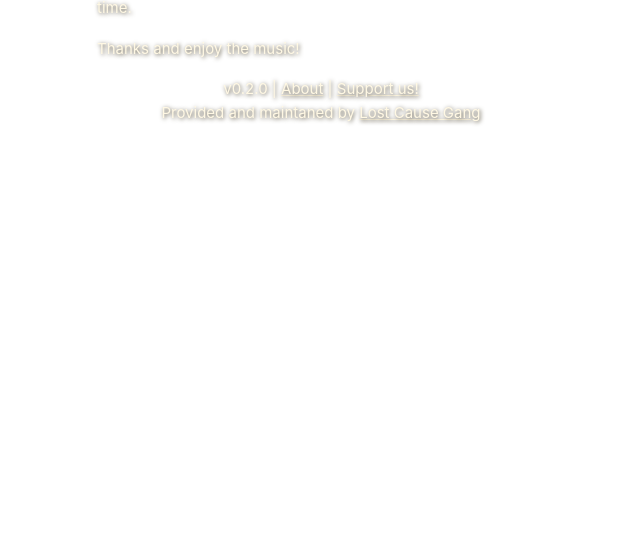
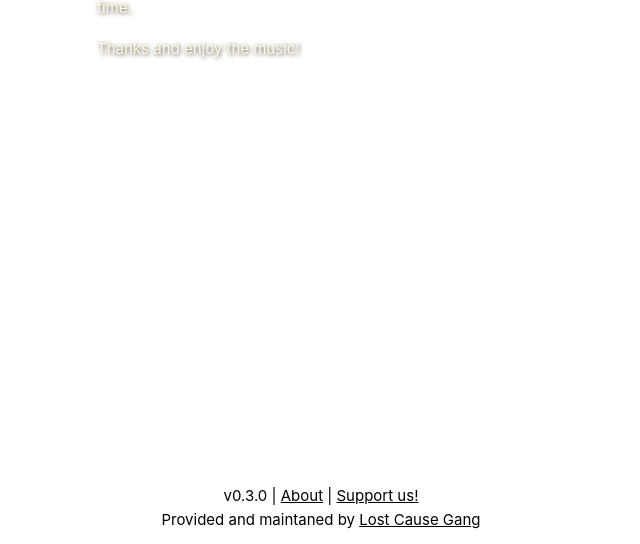
Before and after one commit to lostcausegang/radio.lostcausegang.org, a Vue app: page /about in a window 1280 px wide. Shown: the part 253-797 px from the top of the page, without its empty margins (319-959 px from the left). Built offline with nearby package versions, Linux system fonts and the light colour scheme; a web font is replaced by a local one.

Commit message:
fuck github

```diff
--- a/src/components/FooterMenu.vue
+++ b/src/components/FooterMenu.vue
@@ -1,26 +1,28 @@
 <template>
     <div class="footer-menu">
         <ul>
-            <li>v0.2.0</li>
-            <li><RouterLink to="/about"
-target="_blank">About</RouterLink></li>
+            <li>v0.3.0</li>
+            <li>
+                <RouterLink to="/about">About</RouterLink>
+            </li>
             <li><a href="https://ko-fi.com/S6S0FY8A2">Support us!</a></li>
         </ul>
-        <p>Provided and maintaned by <a href="http://lostcausegang.org"
-target="_blank">Lost Cause Gang</a></p>
+        <p>Provided and maintaned by <a href="http://lostcausegang.org" target="_blank">Lost Cause Gang</a></p>
     </div>
 </template>
 
 <style>
 .footer-menu {
     text-align: center;
-    text-shadow: 1px 1px 4px rgba(79, 71, 50, 1);
     font-weight: 400;
+    position: fixed;
+    bottom: 1em;
+    width: 100%;
 }
 
 .footer-menu,
 .footer-menu a {
-    color: #fff8e4;
+    color: black;
 }
 
 .footer-menu ul {
```
